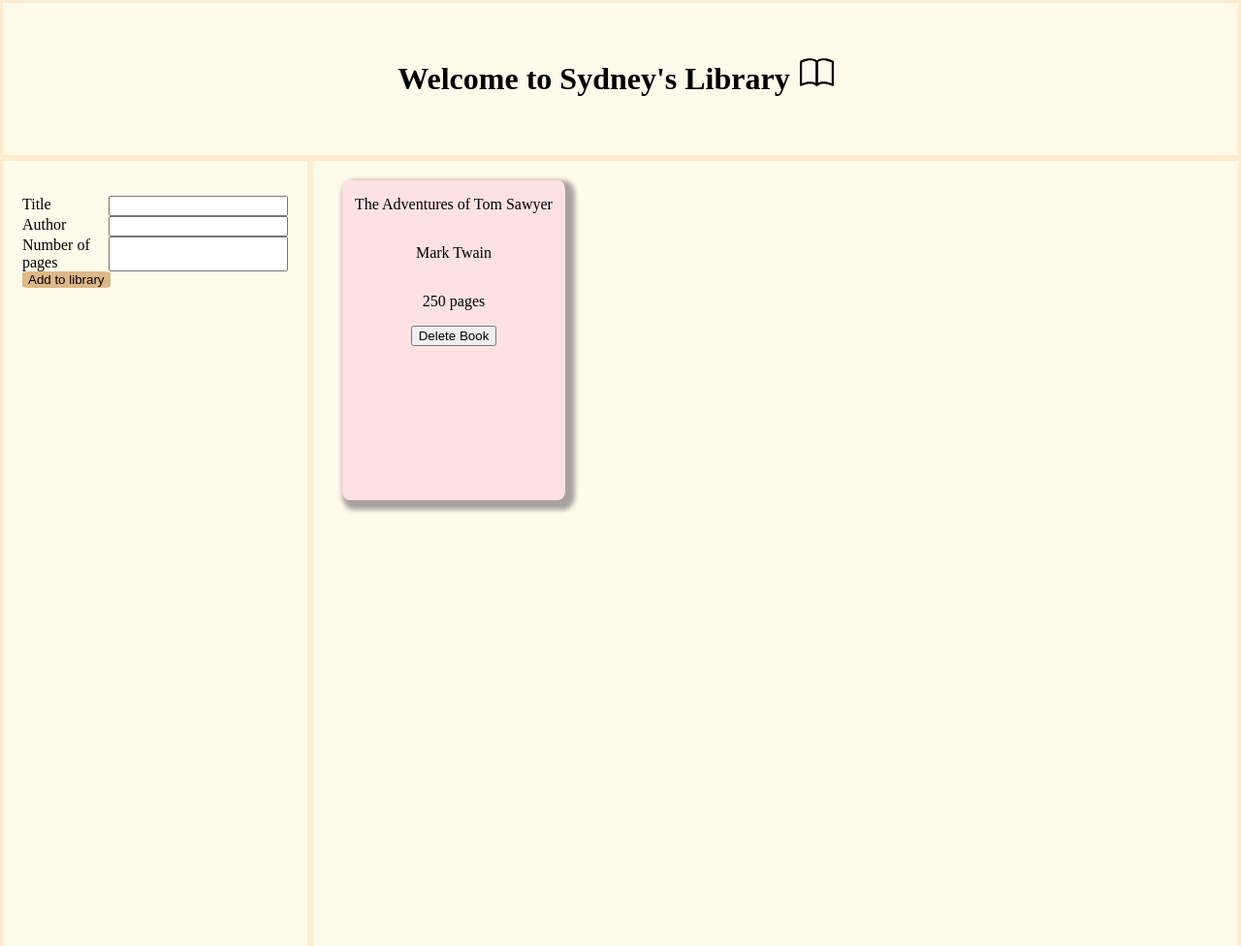
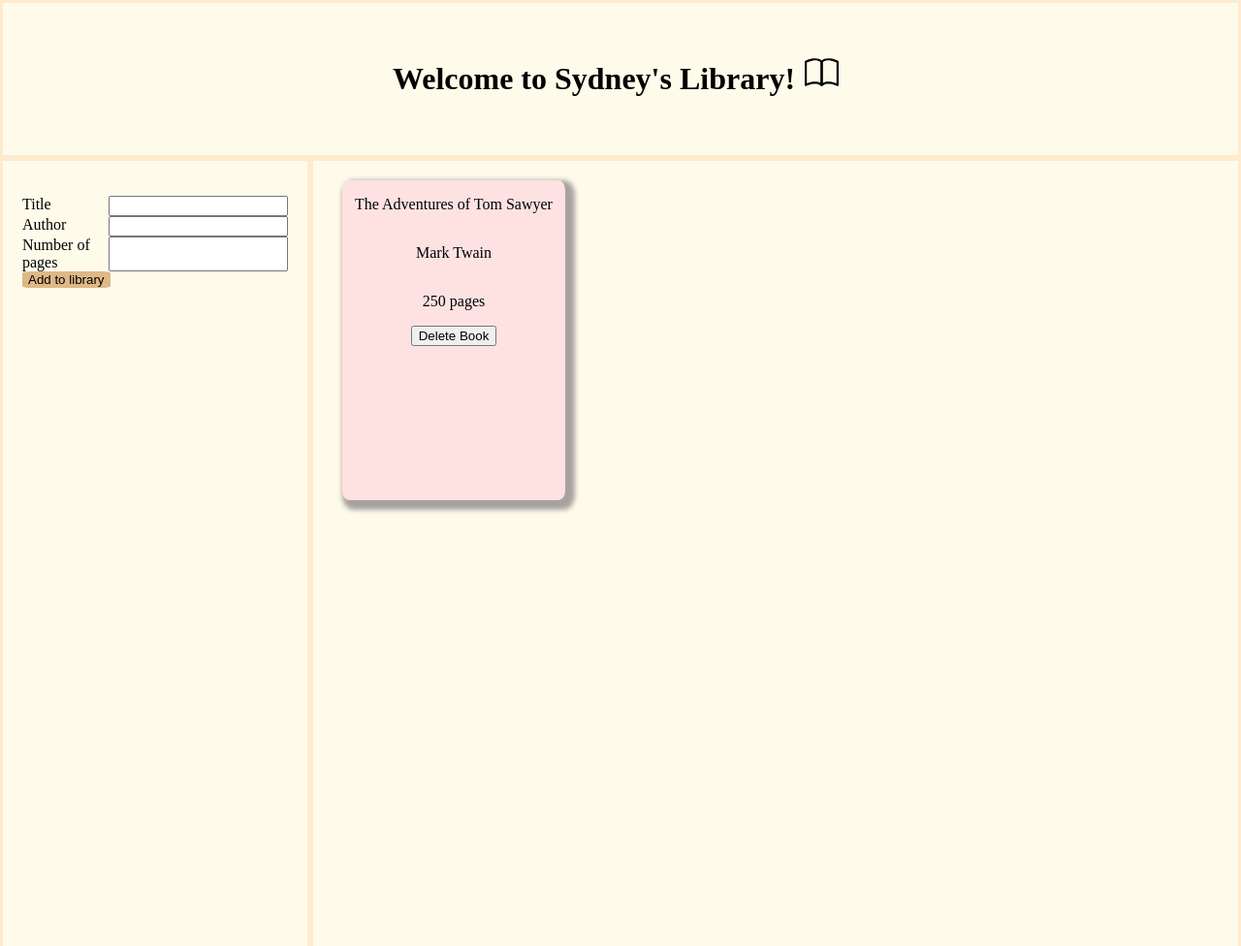
Before and after one commit to Levrairagazzo/MyLibrary, a plain HTML site: page index.html in a window 1280 px wide. Shown: the top 976 px of the page at 97% size. Drawn offline with Linux system fonts and the light colour scheme; a web font is replaced by a local one.

Commit message:
Update index.html

```diff
--- a/index.html
+++ b/index.html
@@ -12,7 +12,7 @@
     <div class="wrapper">
         <div class="header">
             <h1>
-                Welcome to Sydney's Library
+                Welcome to Sydney's Library!
             </h1>
             <img src="book_14.svg" alt="">
         </div>
```
